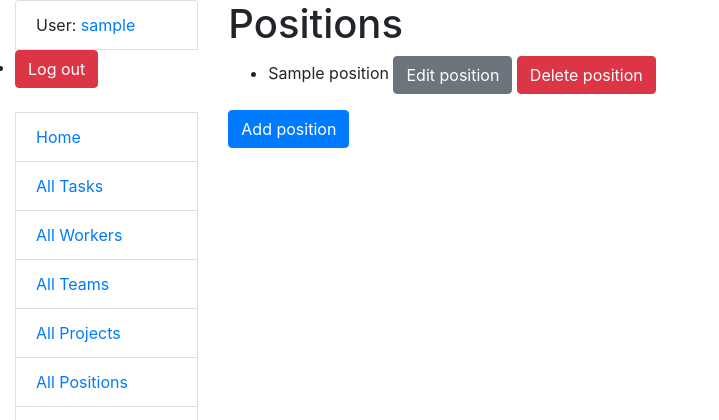
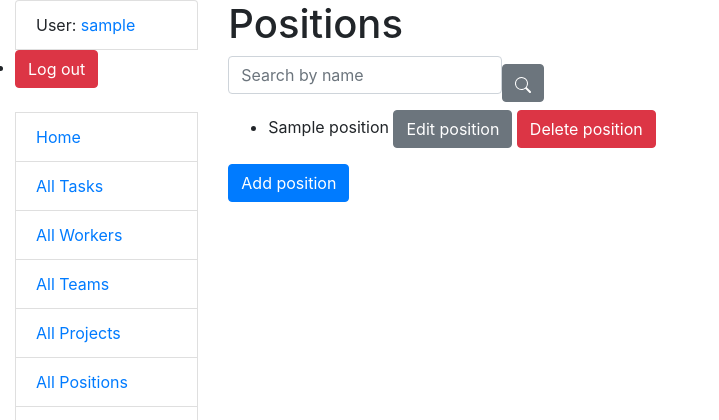
Before and after one commit to OlhaKuzmyn/task-manager, a Django app: page /positions/ in a window 1280 px wide. Shown: the top 420 px of the page, without its empty margins (0-719 px from the left). Run offline with Django 5.2, Linux system fonts and the light colour scheme; a user stored in the database is signed in; tables that the repository leaves empty hold one stand-in row (values such as "Sample post"); some libraries are stand-ins or nearby versions.

Commit message:
added search to position list

```diff
--- a/manager/forms.py
+++ b/manager/forms.py
@@ -125,3 +125,14 @@ class WorkerSearchForm(forms.Form):
         label="",
         empty_label="All teams",
     )
+
+
+class PositionSearchForm(forms.Form):
+    name = forms.CharField(
+        max_length=255,
+        required=False,
+        label="",
+        widget=forms.TextInput(attrs={
+            "placeholder": "Search by name",
+        })
+    )
--- a/manager/views.py
+++ b/manager/views.py
@@ -8,7 +8,7 @@ from django.urls import reverse_lazy
 from django.views import generic
 
 from manager.forms import TaskSearchForm, TaskForm, WorkerCreationForm, WorkerUpdateForm, TeamUpdateForm, \
-    WorkerSearchForm
+    WorkerSearchForm, PositionSearchForm
 from manager.models import Task, Project, Team, Worker, Position, TaskType
 
 
@@ -251,6 +251,25 @@ class PositionListView(LoginRequiredMixin, generic.ListView):
     model = Position
     paginate_by = 5
 
+    def get_context_data(self, **kwargs):
+        context = super(PositionListView, self).get_context_data(**kwargs)
+        name = self.request.GET.get("name", "")
+        context["search_form"] = PositionSearchForm(
+            initial={
+                "name": name,
+            }
+        )
+        return context
+
+    def get_queryset(self):
+        queryset = Position.objects.all()
+        form = PositionSearchForm(self.request.GET)
+        if form.is_valid():
+            name = form.cleaned_data["name"]
+            if name:
+                queryset = queryset.filter(name__icontains=name)
+        return queryset
+
 
 class PositionCreateView(LoginRequiredMixin, PermissionRequiredMixin, generic.CreateView):
     model = Position
--- a/templates/manager/position_list.html
+++ b/templates/manager/position_list.html
@@ -3,6 +3,7 @@
 {% block content %}
   <h1>Positions</h1>
     {% if position_list %}
+      {% include "includes/search.html" %}
       <ul>
         {% for position in position_list %}
           <li>
```
